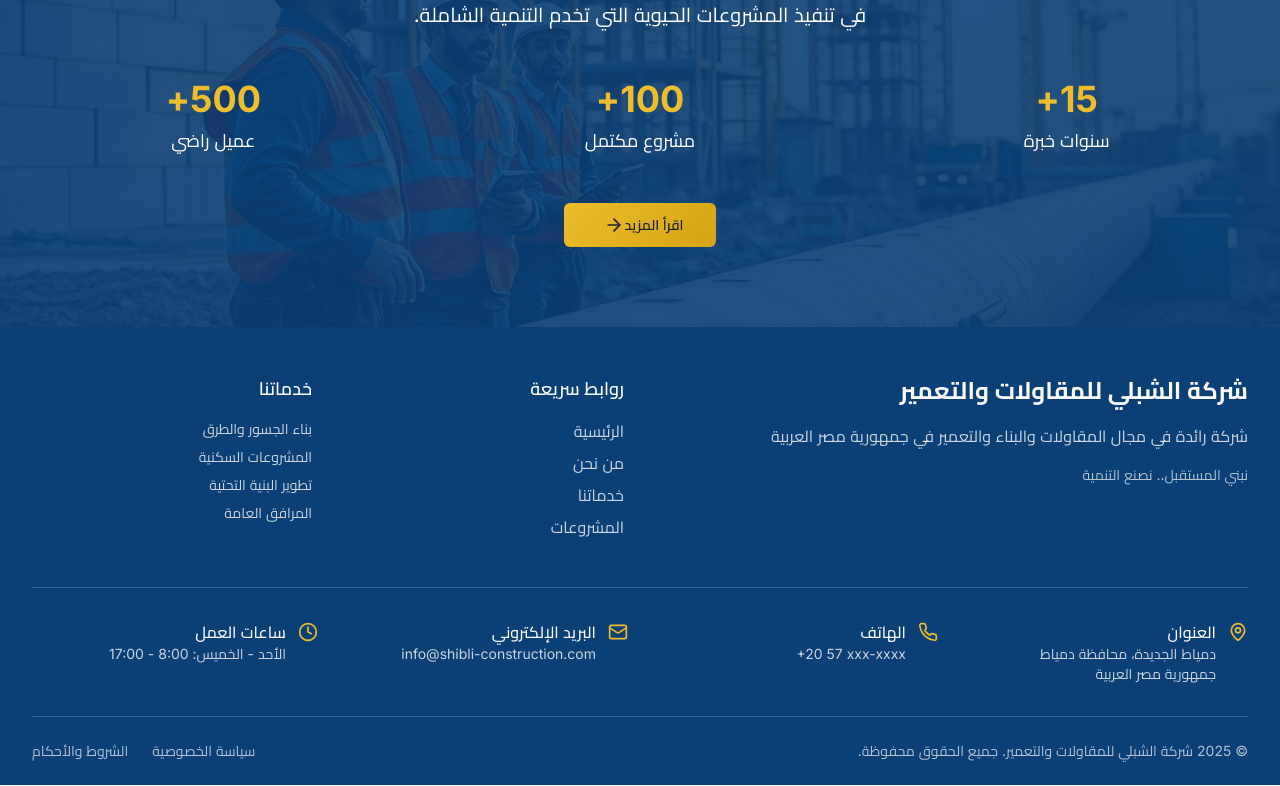
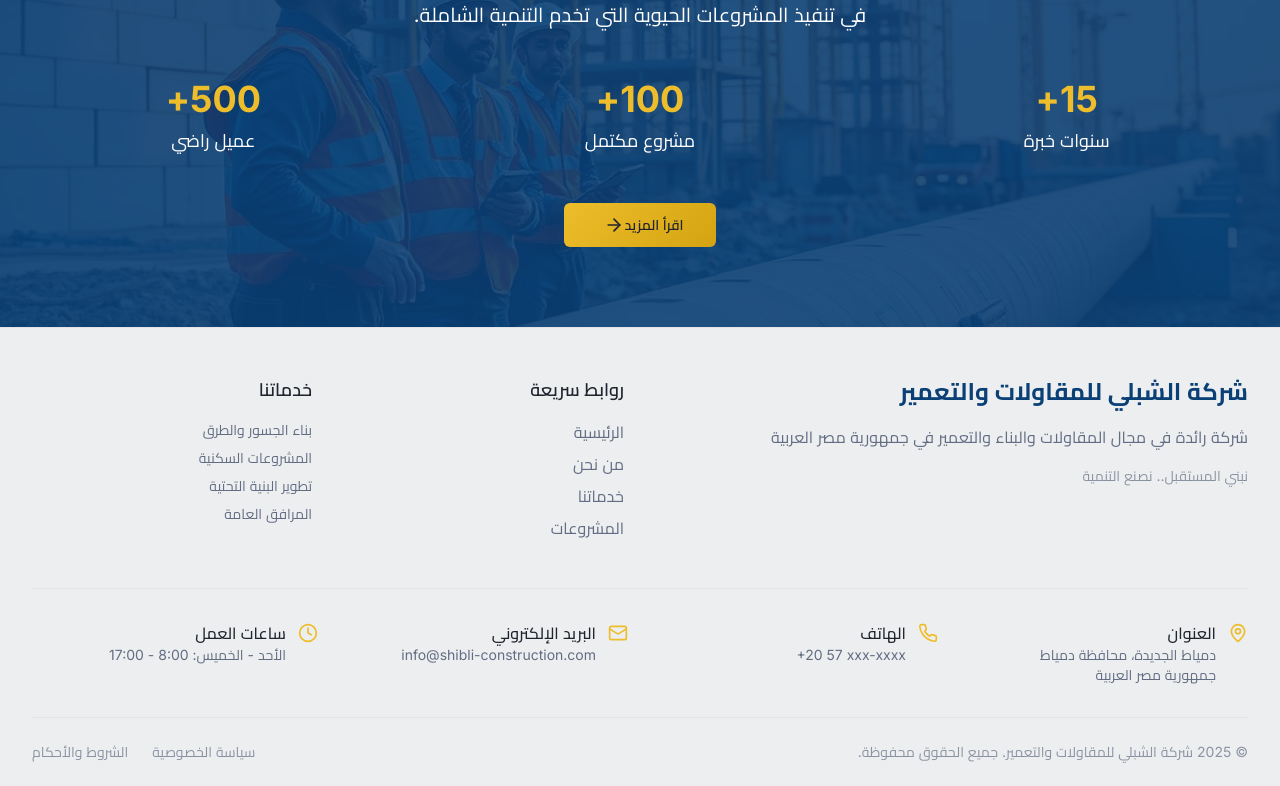
Before and after one commit to ZiadMohamed10/shibli-bilingual-blueprint, a React (Vite) app: page / in a window 1280 px wide. Shown: the part 2562-3348 px from the top of the page. Built offline with nearby package versions, Linux system fonts and the light colour scheme.

Commit message:
Fix footer primary color

```diff
--- a/src/components/layout/Footer.tsx
+++ b/src/components/layout/Footer.tsx
@@ -20,30 +20,30 @@ const Footer = () => {
   ];
 
   return (
-    <footer className="bg-primary text-primary-foreground">
+    <footer className="bg-construction-steel/10 dark:bg-construction-steel/5 border-t border-border">
       <div className="container mx-auto px-4 sm:px-6 lg:px-8">
         {/* Main Footer Content */}
         <div className="grid grid-cols-1 md:grid-cols-2 lg:grid-cols-4 gap-8 py-12">
           {/* Company Info */}
           <div className="col-span-1 lg:col-span-2">
-            <h3 className="text-2xl font-bold mb-4">{t('company.name')}</h3>
-            <p className="text-primary-foreground/80 mb-4 leading-relaxed">
+            <h3 className="text-2xl font-bold mb-4 text-primary">{t('company.name')}</h3>
+            <p className="text-muted-foreground mb-4 leading-relaxed">
               {t('company.description')}
             </p>
-            <p className="text-primary-foreground/70 text-sm">
+            <p className="text-muted-foreground/70 text-sm">
               {t('company.slogan')}
             </p>
           </div>
 
           {/* Quick Links */}
           <div>
-            <h4 className="text-lg font-semibold mb-4">{t('footer.quickLinks')}</h4>
+            <h4 className="text-lg font-semibold mb-4 text-foreground">{t('footer.quickLinks')}</h4>
             <ul className="space-y-2">
               {quickLinks.map((link) => (
                 <li key={link.name}>
                   <Link
                     to={link.href}
-                    className="text-primary-foreground/80 hover:text-primary-foreground transition-smooth hover:underline"
+                    className="text-muted-foreground hover:text-primary transition-smooth hover:underline"
                   >
                     {link.name}
                   </Link>
@@ -54,10 +54,10 @@ const Footer = () => {
 
           {/* Services */}
           <div>
-            <h4 className="text-lg font-semibold mb-4">{t('services.title')}</h4>
+            <h4 className="text-lg font-semibold mb-4 text-foreground">{t('services.title')}</h4>
             <ul className="space-y-2">
               {services.map((service, index) => (
-                <li key={index} className="text-primary-foreground/80 text-sm">
+                <li key={index} className="text-muted-foreground text-sm">
                   {service}
                 </li>
               ))}
@@ -66,13 +66,13 @@ const Footer = () => {
         </div>
 
         {/* Contact Info */}
-        <div className="border-t border-primary-foreground/20 py-8">
+        <div className="border-t border-border py-8">
           <div className="grid grid-cols-1 md:grid-cols-2 lg:grid-cols-4 gap-6">
             <div className="flex items-start space-x-3 rtl:space-x-reverse">
               <MapPin className="h-5 w-5 text-secondary mt-0.5 flex-shrink-0" />
               <div>
-                <p className="font-medium">{t('footer.address')}</p>
-                <p className="text-primary-foreground/80 text-sm whitespace-pre-line">
+                <p className="font-medium text-foreground">{t('footer.address')}</p>
+                <p className="text-muted-foreground text-sm whitespace-pre-line">
                   {t('footer.addressDetails')}
                 </p>
               </div>
@@ -81,8 +81,8 @@ const Footer = () => {
             <div className="flex items-start space-x-3 rtl:space-x-reverse">
               <Phone className="h-5 w-5 text-secondary mt-0.5 flex-shrink-0" />
               <div>
-                <p className="font-medium">{t('contact.phone')}</p>
-                <p className="text-primary-foreground/80 text-sm" dir="ltr">
+                <p className="font-medium text-foreground">{t('contact.phone')}</p>
+                <p className="text-muted-foreground text-sm" dir="ltr">
                   +20 57 xxx-xxxx
                 </p>
               </div>
@@ -91,8 +91,8 @@ const Footer = () => {
             <div className="flex items-start space-x-3 rtl:space-x-reverse">
               <Mail className="h-5 w-5 text-secondary mt-0.5 flex-shrink-0" />
               <div>
-                <p className="font-medium">{t('contact.email')}</p>
-                <p className="text-primary-foreground/80 text-sm" dir="ltr">
+                <p className="font-medium text-foreground">{t('contact.email')}</p>
+                <p className="text-muted-foreground text-sm" dir="ltr">
                   info@shibli-construction.com
                 </p>
               </div>
@@ -101,8 +101,8 @@ const Footer = () => {
             <div className="flex items-start space-x-3 rtl:space-x-reverse">
               <Clock className="h-5 w-5 text-secondary mt-0.5 flex-shrink-0" />
               <div>
-                <p className="font-medium">{t('footer.workingHours')}</p>
-                <p className="text-primary-foreground/80 text-sm">
+                <p className="font-medium text-foreground">{t('footer.workingHours')}</p>
+                <p className="text-muted-foreground text-sm">
                   {t('footer.workingDays')}
                 </p>
               </div>
@@ -111,16 +111,16 @@ const Footer = () => {
         </div>
 
         {/* Bottom Bar */}
-        <div className="border-t border-primary-foreground/20 py-6">
+        <div className="border-t border-border py-6">
           <div className="flex flex-col md:flex-row justify-between items-center">
-            <p className="text-primary-foreground/70 text-sm">
+            <p className="text-muted-foreground/70 text-sm">
               {t('footer.copyrightText')}
             </p>
             <div className="flex space-x-6 rtl:space-x-reverse mt-4 md:mt-0">
-              <Link to="/privacy" className="text-primary-foreground/70 hover:text-primary-foreground text-sm transition-smooth">
+              <Link to="/privacy" className="text-muted-foreground/70 hover:text-primary text-sm transition-smooth">
                 {t('footer.privacyPolicy')}
               </Link>
-              <Link to="/terms" className="text-primary-foreground/70 hover:text-primary-foreground text-sm transition-smooth">
+              <Link to="/terms" className="text-muted-foreground/70 hover:text-primary text-sm transition-smooth">
                 {t('footer.termsConditions')}
               </Link>
             </div>
```
